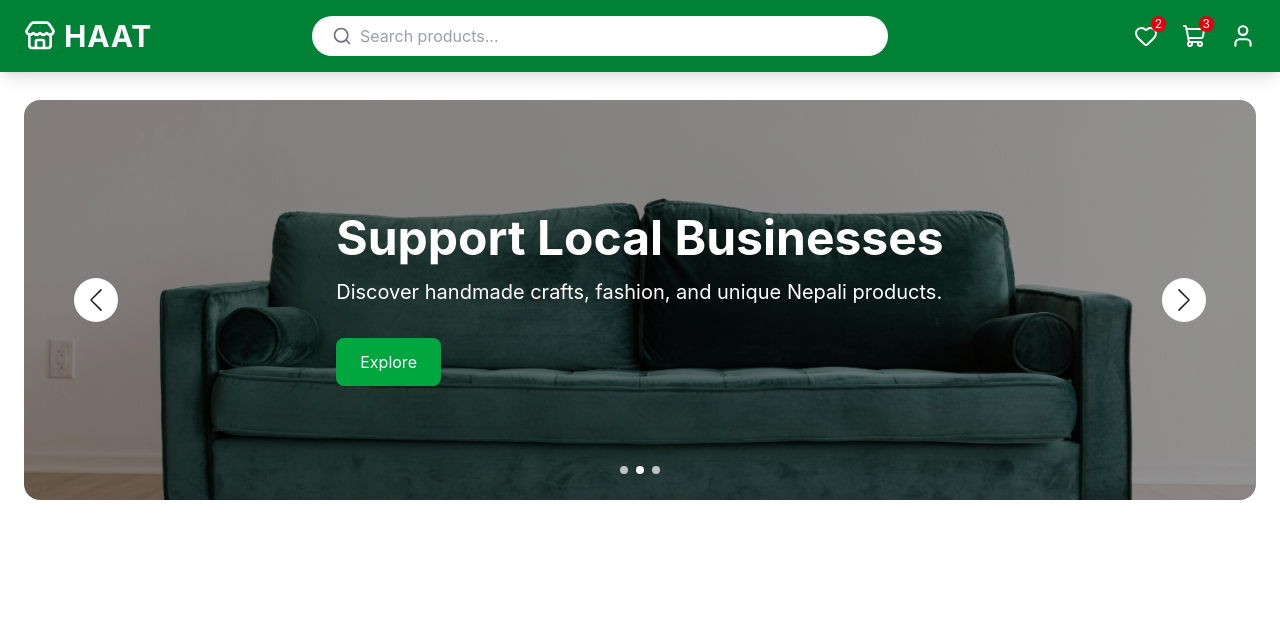
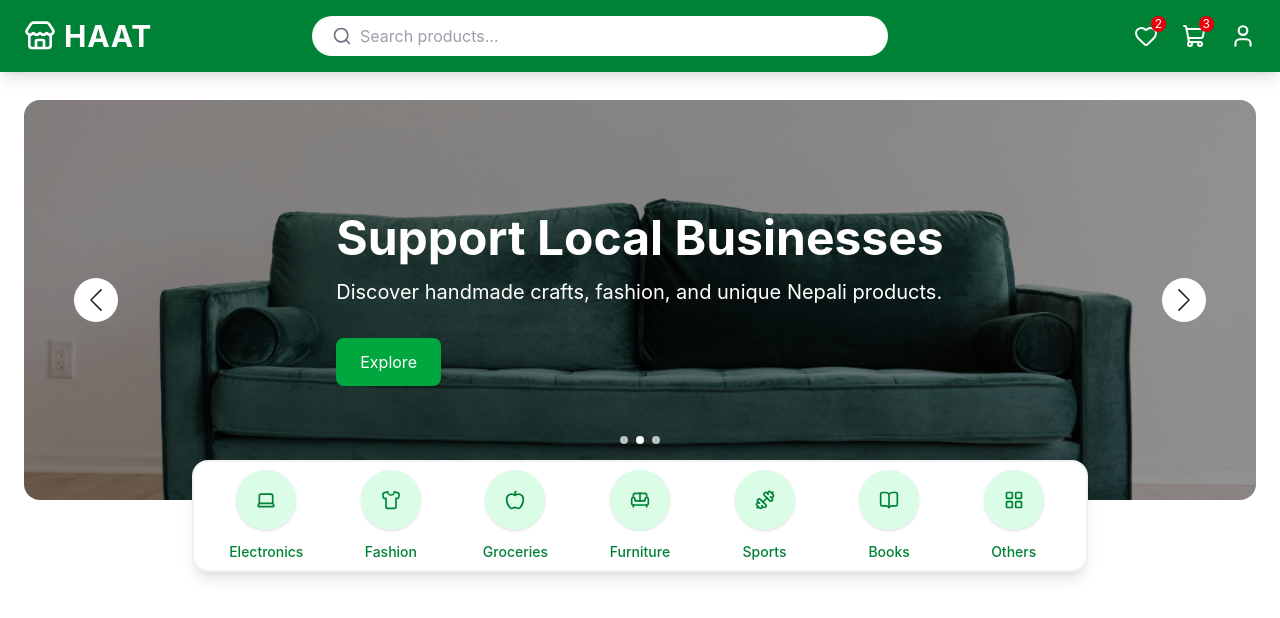
Before and after one commit to SAUGATBARUWAL/Haat_project, a React app in the folder frontend/: page / in a window 1280 px wide. Shown: the top 618 px of the page. Built offline with nearby package versions, Linux system fonts and the light colour scheme; no server answers; grey boxes are pictures that could not be loaded; the HTML template or start-up script is replaced by a standard one.

Commit message:
categories section added

```diff
--- /dev/null
+++ b/frontend/src/components/categories/Categories.jsx
@@ -0,0 +1,32 @@
+import CategoryCard from "./CategoryCard";
+import { categories } from "./categoryData";
+
+export default function Categories() {
+    return (
+        <section
+            className="
+                relative
+                z-20
+                max-w-4xl
+                mx-auto
+                -mt-10
+                px-6
+                py-2
+                bg-white
+                border-2
+                border-black/5
+                rounded-2xl
+                shadow-lg
+            "
+        >
+            <div className="grid grid-cols-2 sm:grid-cols-4 lg:grid-cols-7 gap-7">
+                {categories.map((category) => (
+                    <CategoryCard
+                        key={category.id}
+                        category={category}
+                    />
+                ))}
+            </div>
+        </section>
+    );
+}
--- /dev/null
+++ b/frontend/src/components/categories/CategoryCard.jsx
@@ -0,0 +1,28 @@
+import { Link } from "react-router-dom";
+
+export default function CategoryCard({ category }) {
+    const Icon = category.icon;
+
+    return (
+
+        <Link
+            to={`/products?category=${category.slug}`}
+            className="flex flex-col items-center group"
+        >
+
+            <div className="w-15 h-15 rounded-full bg-green-100 flex items-center justify-center shadow hover:shadow-lg transition-all duration-300 group-hover:scale-105">
+                <Icon
+                    size={20}
+                    className="text-green-700"
+
+                />
+            </div>
+
+            <p className="mt-3 text-sm font-medium text-green-700 group-hover:text-green-500 transition-all duration-300">
+                {category.name}
+            </p>
+
+        </Link>
+
+    );
+}
--- /dev/null
+++ b/frontend/src/components/categories/categoryData.js
@@ -0,0 +1,55 @@
+import {
+    Laptop,
+    Shirt,
+    Apple,
+    Sofa,
+    Dumbbell,
+    BookOpen,
+    LayoutGrid,
+} from "lucide-react";
+
+export const categories = [
+    {
+        id: 1,
+        name: "Electronics",
+        slug: "electronics",
+        icon: Laptop,
+    },
+    {
+        id: 2,
+        name: "Fashion",
+        slug: "fashion",
+        icon: Shirt,
+    },
+    {
+        id: 3,
+        name: "Groceries",
+        slug: "groceries",
+        icon: Apple,
+    },
+    {
+        id: 4,
+        name: "Furniture",
+        slug: "furniture",
+        icon: Sofa,
+    },
+    {
+        id: 5,
+        name: "Sports",
+        slug: "sports",
+        icon: Dumbbell,
+    },
+
+    {
+        id: 6,
+        name: "Books",
+        slug: "books",
+        icon: BookOpen,
+    },
+    {
+    id: 7,
+    name: "Others",
+    slug: "others",
+    icon: LayoutGrid,
+    }
+];
--- a/frontend/src/components/hero/Hero.css
+++ b/frontend/src/components/hero/Hero.css
@@ -26,7 +26,7 @@
 
 /* Pagination container */
 .hero-swiper .swiper-pagination {
-    bottom: 20px !important;
+    bottom: 50px !important;
 }
 
 /* Pagination dots */
--- a/frontend/src/components/navbar/UserMenu.jsx
+++ b/frontend/src/components/navbar/UserMenu.jsx
@@ -51,12 +51,13 @@ export default function UserMenu() {
                     </div>
                 )}
 
-                <span className="hidden md:block font-medium">
+                <span className="hidden md:block font-medium text-white">
                     My Account
                 </span>
 
                 <ChevronDown
                     size={18}
+                    color="white"
                     className={`transition-transform ${
                         open ? "rotate-180" : ""
                     }`}
--- a/frontend/src/features/home/Home.jsx
+++ b/frontend/src/features/home/Home.jsx
@@ -1,5 +1,6 @@
 import Navbar from "../../components/navbar/Navbar";
 import Hero from "../../components/hero/Hero";
+import Categories from "../../components/categories/Categories";
 
 export default function Home() {
   return (
@@ -32,6 +33,7 @@ export default function Home() {
 
 
       {/* Categories */}
+      <Categories />
 
       {/* Featured Products */}
 
```
